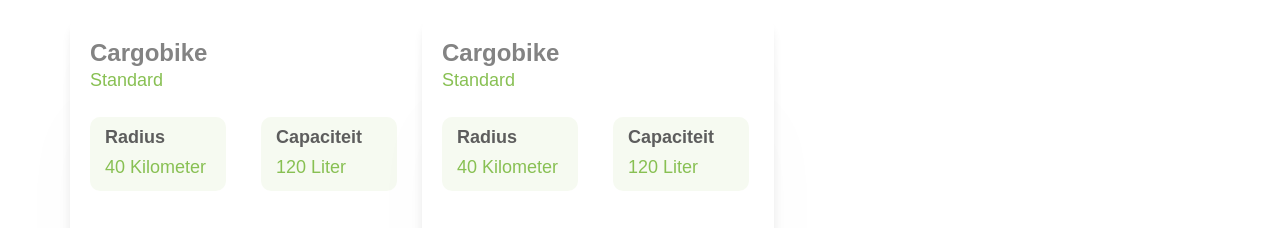
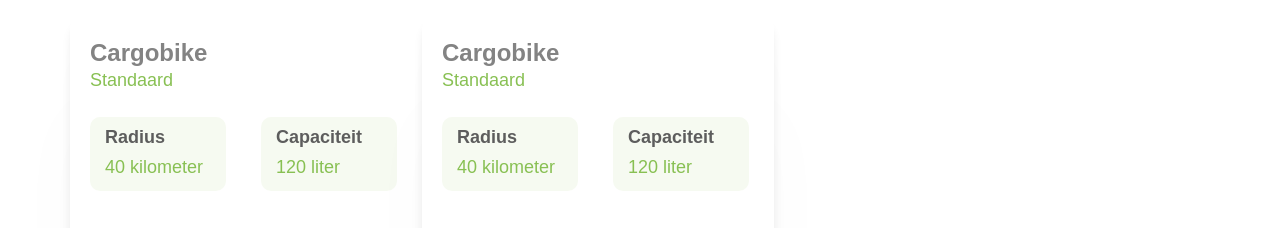
Before and after one commit to ajnjanssen/cargobike, a React (Create React App) app in the folder cargobike/: page /OndDashboard in a window 1280 px wide. Shown: the part 391-619 px from the top of the page. Built offline with nearby package versions, Linux system fonts and the light colour scheme; no server answers; the database is empty.

Commit message:
Fixed typos
Fixed some typos

```diff
--- a/cargobike/src/BezDashboard.js
+++ b/cargobike/src/BezDashboard.js
@@ -18,7 +18,7 @@ function BezDashboard() {
             <Container className="Title_dash">
                 <Row>
                     <Col xs={12} md={8}>
-                        <h1 className="Bezorging_title">Ontdek jou werkdag</h1>
+                        <h1 className="Bezorging_title">Ontdek jouw werkdag</h1>
                     </Col>
                 </Row>
             </Container>
--- a/cargobike/src/components/CurrentRoute.js
+++ b/cargobike/src/components/CurrentRoute.js
@@ -37,7 +37,7 @@ function CurrenRoute() {
                                 <h1>{route.van}</h1>
                                 <h2>{route.naar}</h2>
                                 <h3>{route.pakketten}
-                                    paketten</h3>
+                                    pakketten</h3>
                             </Col>
                             <Col xs={5} className="Cargobike_res_details">
                                 <h2>
--- a/cargobike/src/components/SaleModels.js
+++ b/cargobike/src/components/SaleModels.js
@@ -12,16 +12,16 @@ function SaleModels() {
 <Card style={{ width: '22rem' }} className="Cargobike_box box">
     <Card.Body>
     <h1 className="Cargobike_title">Cargobike</h1>
-    <h2>Standard</h2>
+    <h2>Standaard</h2>
 
     <Row className="Cargobike_spec_box">
         <Col className="Cargo_specs">
         <h2 className="Cargo_spec_text">Radius</h2>
-        <h3 className="Cargo_spec_det">40 Kilometer</h3>
+        <h3 className="Cargo_spec_det">40 kilometer</h3>
         </Col>
         <Col className="Cargo_specs">
         <h2 className="Cargo_spec_text">Capaciteit</h2>
-        <h3 className="Cargo_spec_det">120 Liter</h3>
+        <h3 className="Cargo_spec_det">120 liter</h3>
         </Col>
     </Row>
 
@@ -32,16 +32,16 @@ function SaleModels() {
 <Card style={{ width: '22rem' }} className="Cargobike_box box">
     <Card.Body>
     <h1 className="Cargobike_title">Cargobike</h1>
-    <h2>Standard</h2>
+    <h2>Standaard</h2>
 
     <Row className="Cargobike_spec_box">
         <Col className="Cargo_specs">
         <h2 className="Cargo_spec_text">Radius</h2>
-        <h3 className="Cargo_spec_det">40 Kilometer</h3>
+        <h3 className="Cargo_spec_det">40 kilometer</h3>
         </Col>
         <Col className="Cargo_specs">
         <h2 className="Cargo_spec_text">Capaciteit</h2>
-        <h3 className="Cargo_spec_det">120 Liter</h3>
+        <h3 className="Cargo_spec_det">120 liter</h3>
         </Col>
     </Row>
 
--- a/cargobike/src/components/user/FirstInQueueDelivery.js
+++ b/cargobike/src/components/user/FirstInQueueDelivery.js
@@ -20,7 +20,7 @@ function FirstInQueueDelivery() {
                </Col>
 
                <Col xs={10} className="Cargobike_type_det">
-                     <h1>Cargobike Standard</h1>
+                     <h1>Cargobike Standaard</h1>
                      <h2>Gereserveerd op: 03-03-2021</h2>
                </Col>
 
```
